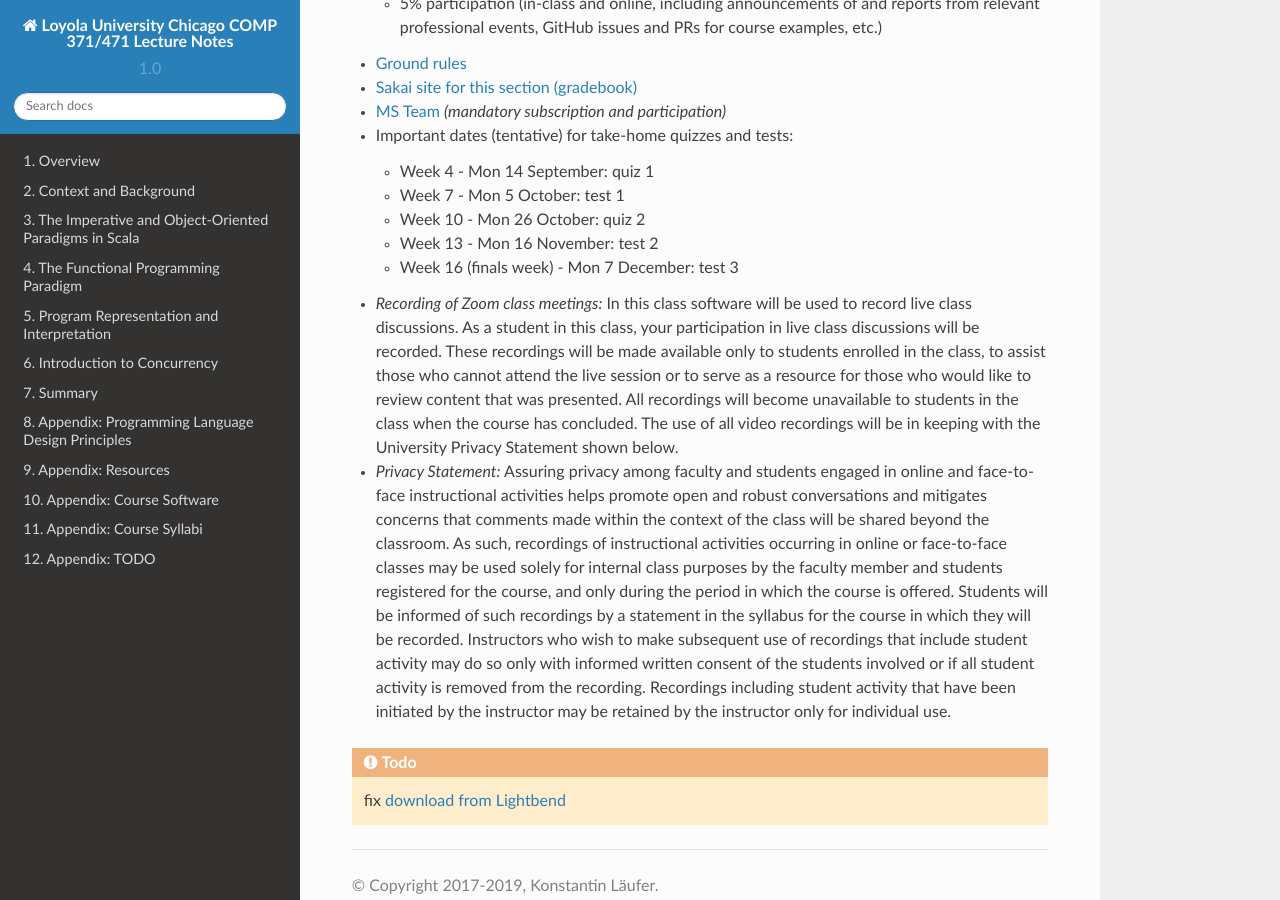
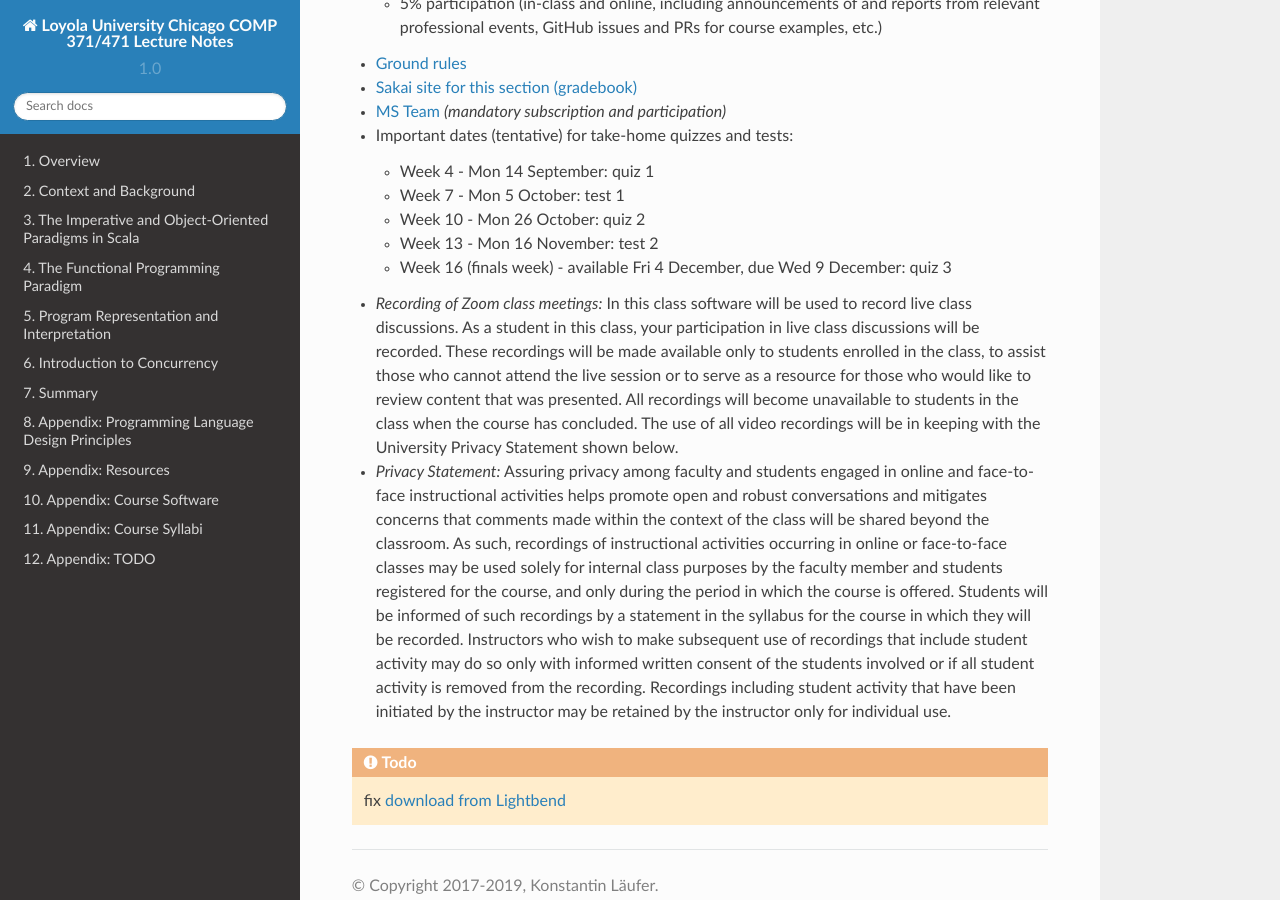
Before and after one commit to lucproglangcourse/lucproglangcourse.github.io, a Sphinx documentation site: the page built from source/syllabi/2020Fall.rst, in a window 1280 px wide and 900 px high, scrolled down 1224 px. Built offline with Sphinx 7.4.7 and the Read the Docs theme 2.0.0, drawn with Linux system fonts in a browser that asks for light colours.

Commit message:
updated quiz 3 dates
Signed-off-by: Konstantin Läufer <klaeufer@gmail.com>

```diff
--- a/source/syllabi/2020Fall.rst
+++ b/source/syllabi/2020Fall.rst
@@ -53,7 +53,7 @@ Sections: 001/002 Fall 2020
   - Week 7 - Mon 5 October: test 1
   - Week 10 - Mon 26 October: quiz 2
   - Week 13 - Mon 16 November: test 2
-  - Week 16 (finals week) - Mon 7 December: test 3
+  - Week 16 (finals week) - available Fri 4 December, due Wed 9 December: quiz 3
 
 
 - *Recording of Zoom class meetings:* In this class software will be used to record live class discussions. As a student in this class, your participation in live class discussions will be recorded. These recordings will be made available only to students enrolled in the class, to assist those who cannot attend the live session or to serve as a resource for those who would like to review content that was presented. All recordings will become unavailable to students in the class when the course has concluded. The use of all video recordings will be in keeping with the University Privacy Statement shown below.
```
